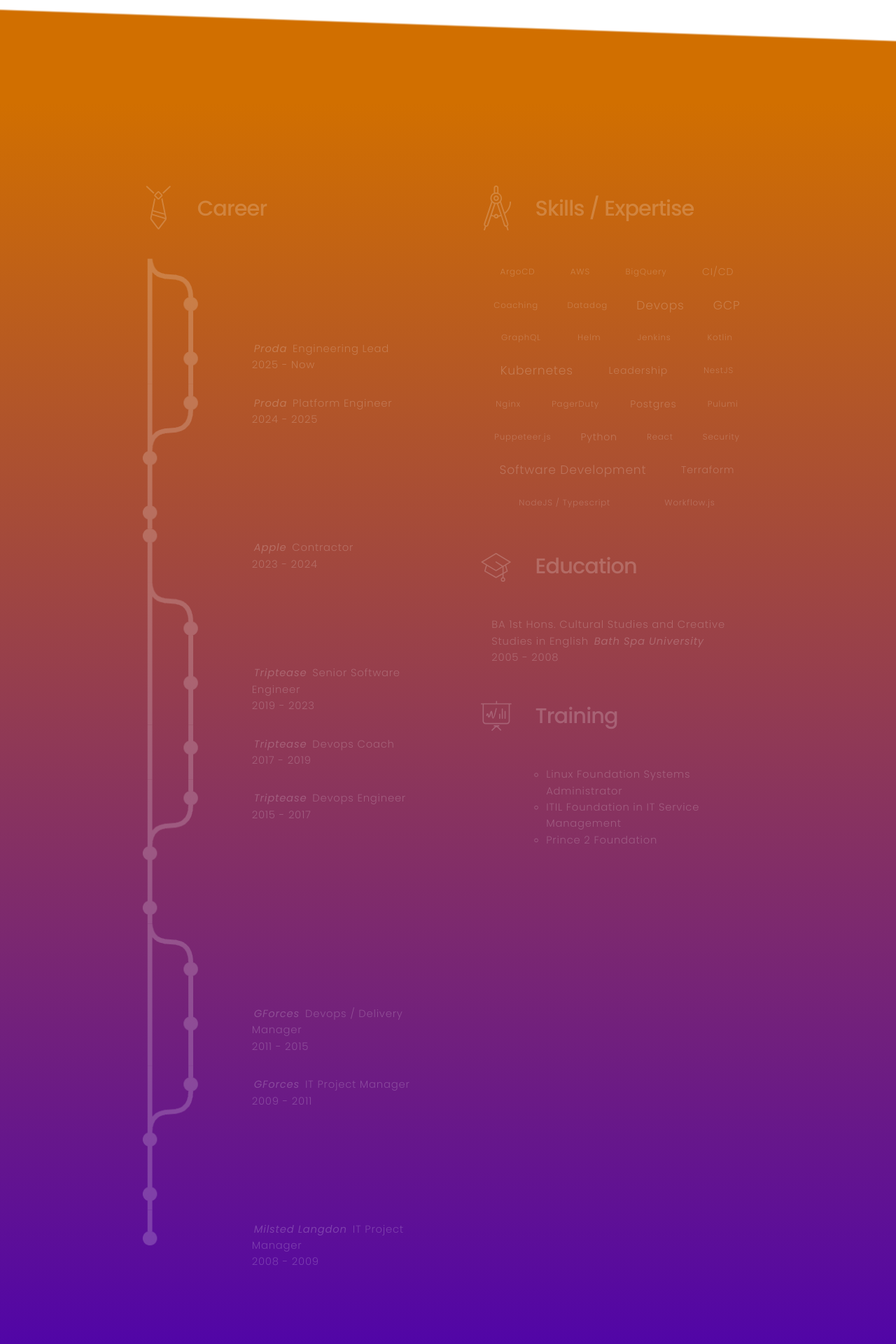
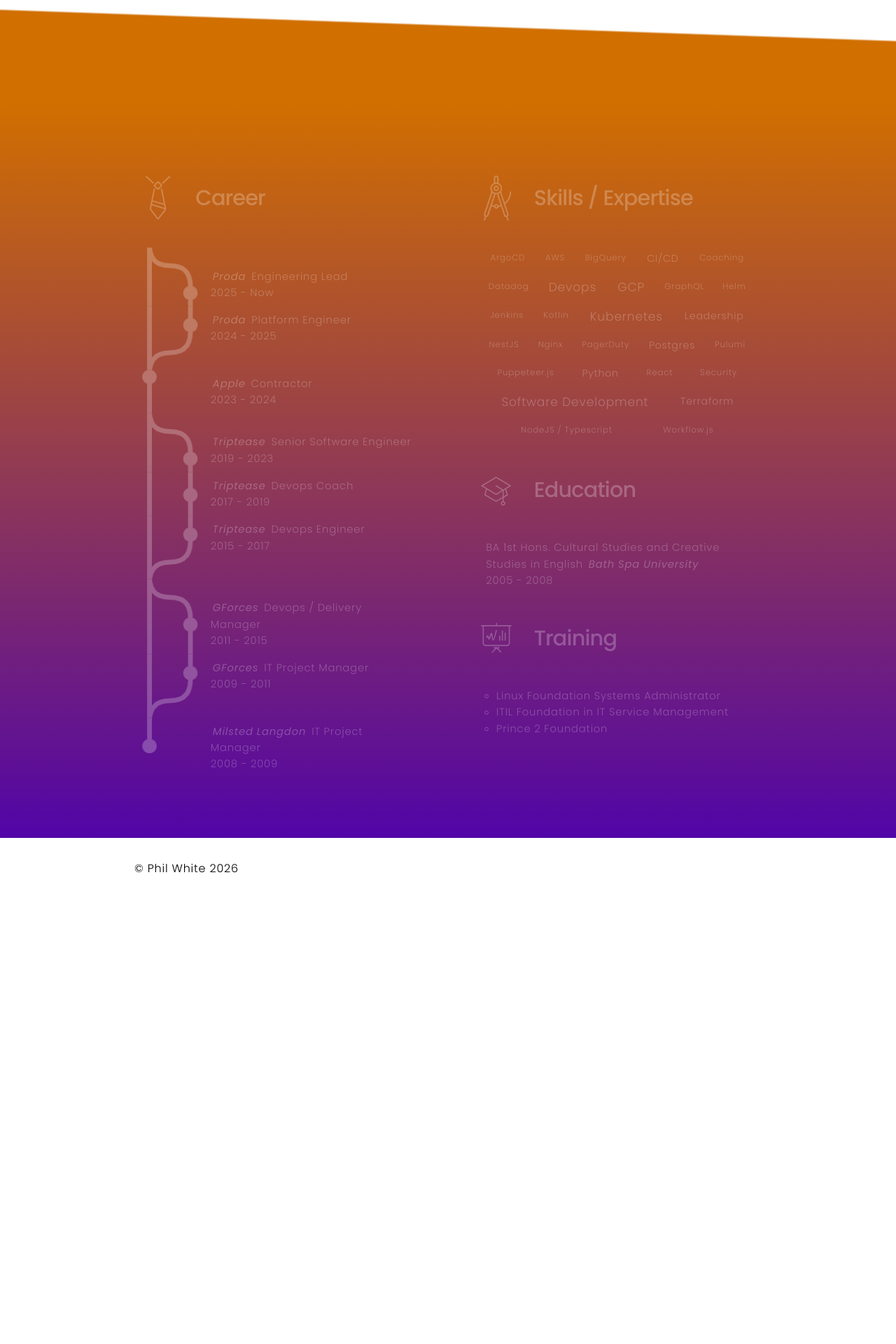
Before and after one commit to philwhiteuk/cv, a Jekyll site: the page built from pages/about.md, in a window 1280 px wide. Shown: the part 714-2634 px from the top of the page at 70% size. Built offline with Jekyll 4.4.1, drawn with Linux system fonts in a browser that asks for light colours; after the commit the page ends 1999 px from its top, so only the background shows below that.

Commit message:
🐛 fix aside

```diff
--- a/_sass/theme/_aside.scss
+++ b/_sass/theme/_aside.scss
@@ -8,17 +8,16 @@
     font-size: clamp(0.8em, calc(0.75em + 0.25vw), 0.95em);
     justify-items: center;
     min-height: 20vh;
-    padding-inline: var(--fluid-gutter);
     width: 100%;
 
     .wrapper { margin-top: 0; }
 
     h2 {
         background-repeat: no-repeat;
-        background-size: clamp(30px, 6vw, 50px);
+        background-size: 50px 50px;
         background-position: -4px center;
-        margin: calc(var(--fluid-gutter-sm) * 0.8) 0;
-        padding: var(--fluid-gutter-sm) 0 var(--fluid-gutter-sm) calc(var(--fluid-gutter-sm) * 2.5);
+        margin: 0.8em 0;
+        padding: 1em 0 1em 2.5em;
     }
 
     em {
@@ -31,10 +30,10 @@
         @media (max-width: 32rem) {
             li {
                 background: none !important;
-                padding: calc(var(--fluid-gutter-sm) * 0.3125) 0 !important;
+                padding: 5px 0 !important;
             }
             li.open-branch, li.close-branch {
-                padding: calc(var(--fluid-gutter-sm) * 0.3125) 0 !important;
+                padding: 5px 0 !important;
             }
         }
 
@@ -45,19 +44,19 @@
 
         li {
             background: url("/cv/assets/images/branch-sprite.png") no-repeat 0 0;
-            padding: calc(var(--fluid-gutter-sm) * 0.5) 0 calc(var(--fluid-gutter-sm) * 0.5) calc(var(--fluid-gutter) * 2.5);
+            padding: 8px 0 8px 100px;
         }
 
         li.root  { background-position: 0 -530px; }
         li.trunk  { background-position: 0 -457px; }
         li.open-branch  {
             background-position: 0 -303px;
-            padding-bottom: calc(var(--fluid-gutter) * 2.3125);
+            padding-bottom: 37px;
         }
         li.branch  { background-position: 0 -217px; }
         li.close-branch  {
             background-position: 0 -104px;
-            padding-top: calc(var(--fluid-gutter) * 1.875);
+            padding-top: 30px;
         }
         li.top  { background-position: 0 15px; }
     }
@@ -65,7 +64,7 @@
     [aria-label=skills] {
         h2 {
             background-image: url("/cv/assets/images/icons.svg#icon-skills-view");
-            background-size: clamp(30px, 6vw, 50px) clamp(45px, 7vw, 75px);
+            background-size: 50px 75px;
         }
 
         .tag-cloud {
@@ -86,7 +85,7 @@
                     border: transparent solid 0.05em;
                     border-radius: 0.3em;
                     display: inline-block;
-                    padding: calc(var(--fluid-gutter-sm) * 0.2) calc(var(--fluid-gutter-sm) * 0.4);
+                    padding: 0.2em 0.4em;
                     text-decoration: none;
                     color: inherit;
                     transition: all 0.2s ease;
@@ -111,7 +110,7 @@
         }
 
         ol li {
-            margin-left: calc(var(--fluid-gutter-sm) * 0.5);
+            margin-left: 0.5em;
         }
     }
 
@@ -121,7 +120,7 @@
         }
 
         ul li {
-            margin-left: calc(var(--fluid-gutter) * 1.5);
+            margin-left: 1.5em;
             list-style: circle;
         }
     }
```
